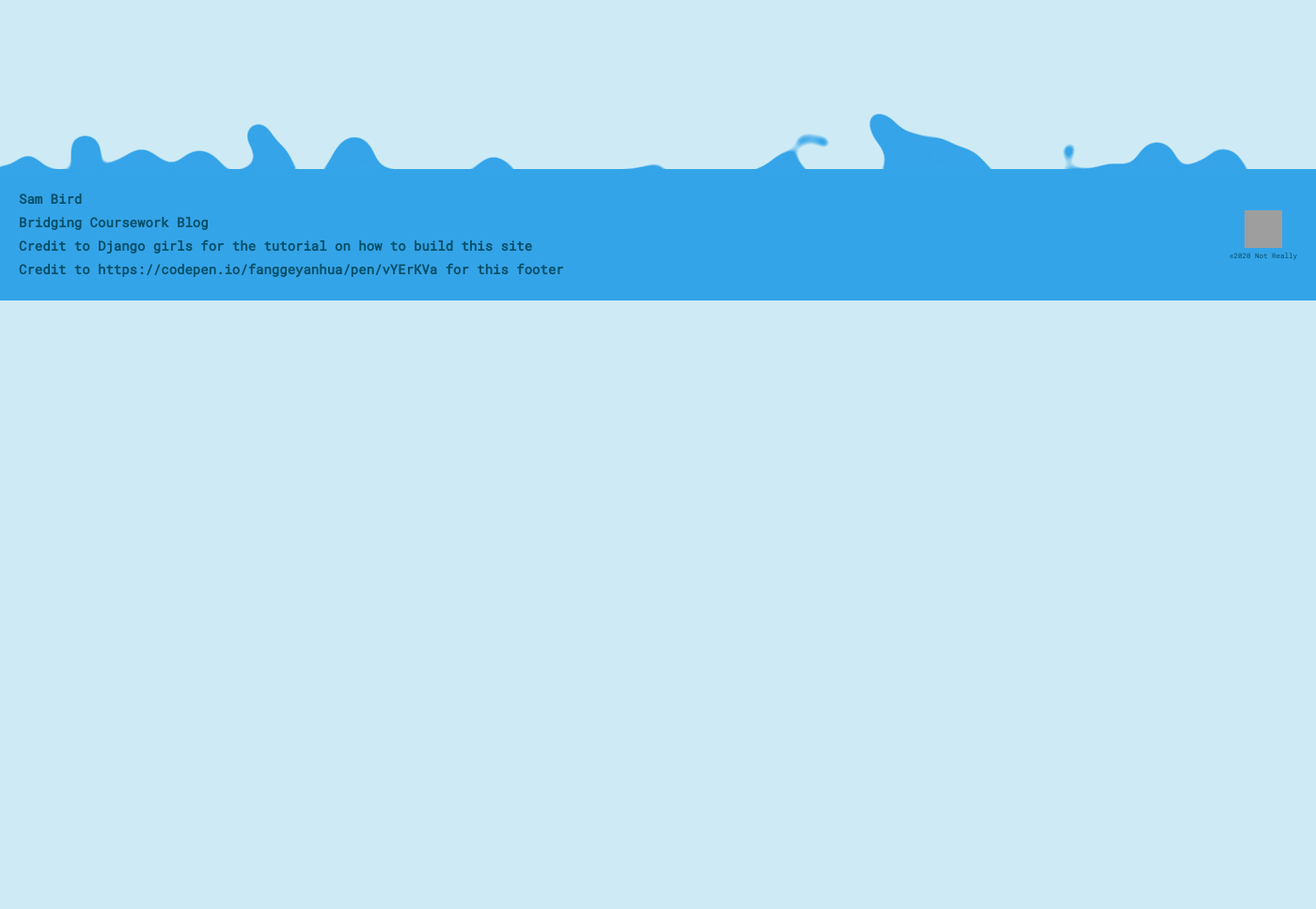
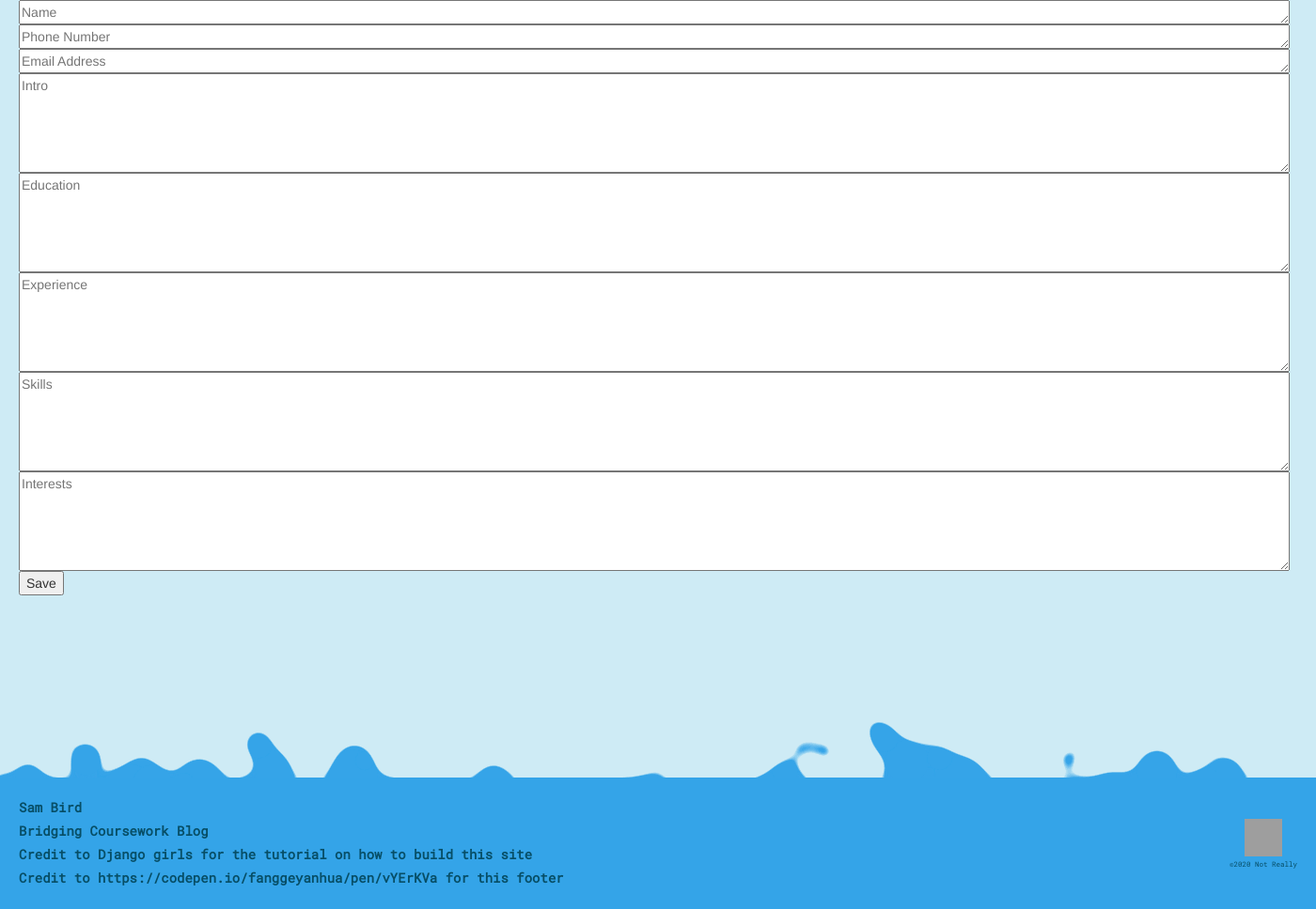
Before and after one commit to sxb1413/my-first-blog, a Django app: page /cv in a window 1400 px wide. Shown: the part 64-1032 px from the top of the page at 94% size. Before the commit the page ends 384 px from the top, so only its background shows below. Run offline with Django 3.2, Linux system fonts and the light colour scheme; data that the repository does not hold is empty; some libraries are stand-ins or nearby versions; grey boxes are pictures that could not be loaded.

Commit message:
Forgot to uncomment forms, so here are the forms.

```diff
--- a/blog/templates/blog/cv.html
+++ b/blog/templates/blog/cv.html
@@ -2,18 +2,18 @@
 {% load static %}
 {% block content %}
     <div class="cv">
-        <!-- <form method="POST">
-            <textarea rows = "1" cols = "60" name="cv_name" id="cv_name" placeholder="Name"></textarea>
-            <textarea rows = "1" cols = "60" name="cv_phone" id="cv_phone" placeholder="Phone Number"></textarea>
-            <textarea rows = "1" cols = "60" name="cv_email" id="cv_email" placeholder="Email Address"></textarea>
-            <textarea rows = "5" cols = "60" name="cv_intro" id="cv_intro" placeholder="Intro"></textarea>
-            <textarea rows = "5" cols = "60" name="cv_education" id="cv_education" placeholder="Education"></textarea>
-            <textarea rows = "5" cols = "60" name="cv_experience" id="cv_experience" placeholder="Experience"></textarea>
-            <textarea rows = "5" cols = "60" name="cv_skills" id="cv_skills" placeholder="Skills"></textarea>
-            <textarea rows = "5" cols = "60" name="cv_interests" id="cv_interests" placeholder="Interests"></textarea>
+        <form method="POST">
+            <textarea rows = "1" cols = "164" name="cv_name" id="cv_name" placeholder="Name"></textarea><br>
+            <textarea rows = "1" cols = "164" name="cv_phone" id="cv_phone" placeholder="Phone Number"></textarea><br>
+            <textarea rows = "1" cols = "164" name="cv_email" id="cv_email" placeholder="Email Address"></textarea><br>
+            <textarea rows = "5" cols = "164" name="cv_intro" id="cv_intro" placeholder="Intro"></textarea><br>
+            <textarea rows = "5" cols = "164" name="cv_education" id="cv_education" placeholder="Education"></textarea><br>
+            <textarea rows = "5" cols = "164" name="cv_experience" id="cv_experience" placeholder="Experience"></textarea><br>
+            <textarea rows = "5" cols = "164" name="cv_skills" id="cv_skills" placeholder="Skills"></textarea><br>
+            <textarea rows = "5" cols = "164" name="cv_interests" id="cv_interests" placeholder="Interests"></textarea><br>
             <input type="submit" id="cv_save" value="Save" />
             {% csrf_token %}
-        </form> -->
+        </form>
 
         <table id="cv_table">
             {% for field in cv_total %}
```
